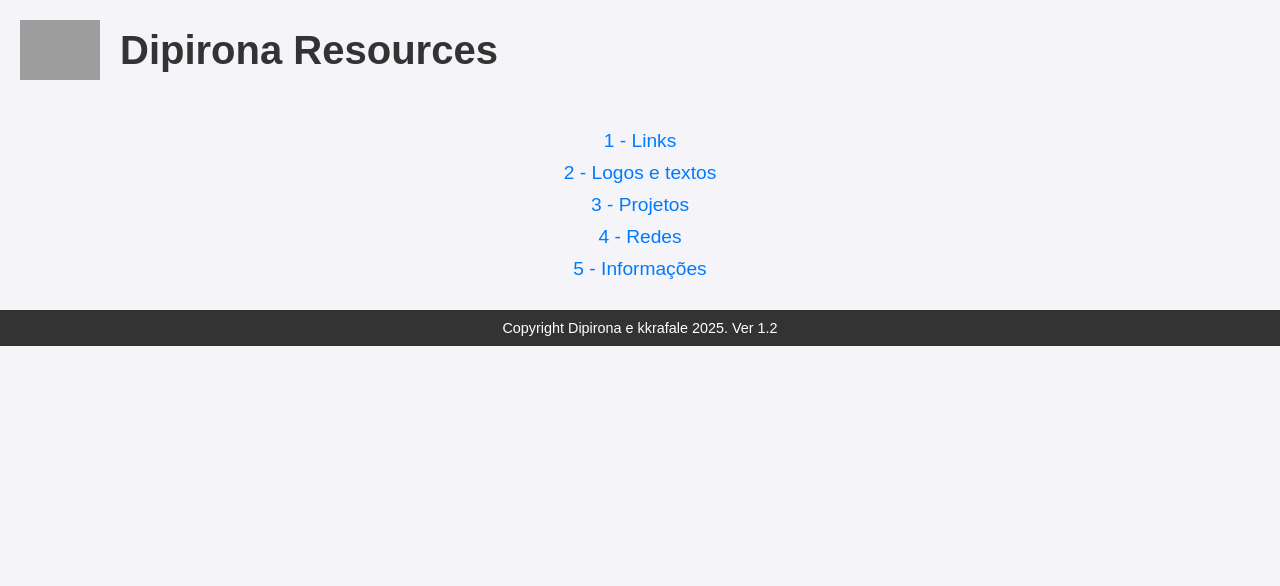
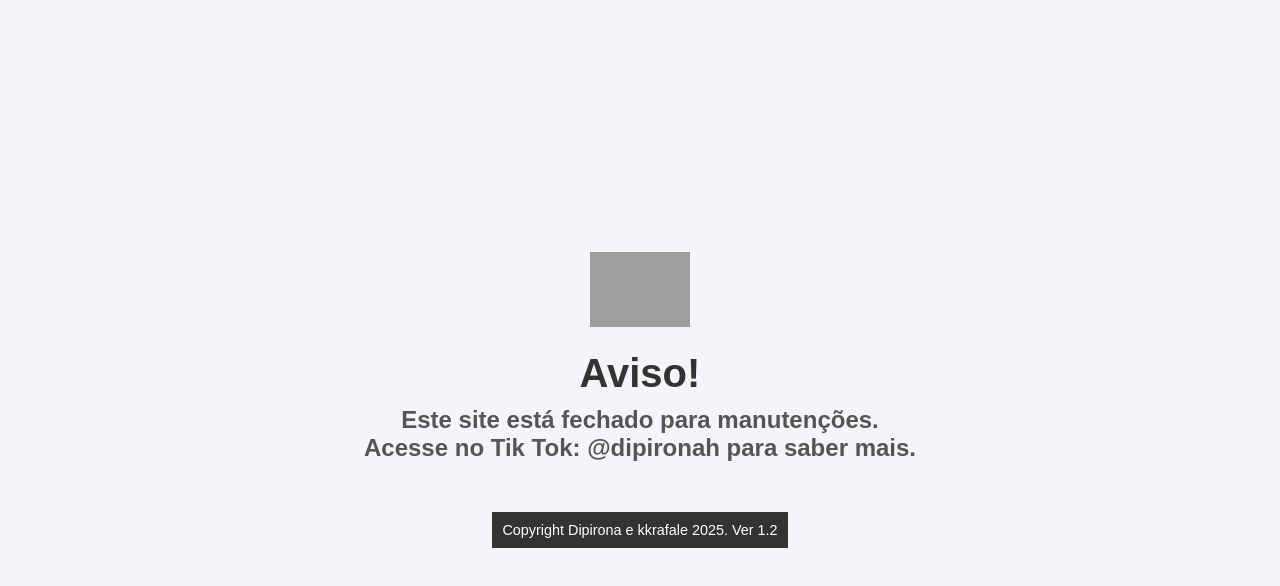
Before and after one commit to dipironah/dipironah.github.io, a plain HTML site: page index.html in a window 1280 px wide. Drawn offline with Linux system fonts and the light colour scheme; grey boxes are pictures that could not be loaded.

Commit message:
Update index.html

```diff
--- a/index.html
+++ b/index.html
@@ -1,8 +1,9 @@
+<!DOCTYPE html>
 <html lang="en">
 <head>
     <meta charset="UTF-8">
     <meta name="viewport" content="width=device-width, initial-scale=1.0">
-    <title>Dipirona Resources</title>
+    <title>Dipirona Resources - Aviso</title>
     <link rel="icon" href="https://raw.githubusercontent.com/dipironah/DipiR-FotoseTextos/refs/heads/main/DIPIR.png" type="image/png">
     <style>
         body {
@@ -10,42 +11,30 @@
             margin: 0;
             padding: 0;
             background-color: #f4f4f9;
-        }
-
-        header {
+            text-align: center;
             display: flex;
+            flex-direction: column;
+            justify-content: center;
             align-items: center;
-            padding: 20px;
-            text-align: left;
+            height: 100vh;
         }
 
         header img {
-            height: 60px;
-            margin-right: 20px;
+            max-width: 100px;
+            height: auto;
+            margin-bottom: 20px;
         }
 
-        header h1 {
+        h1 {
             font-size: 2.5em;
             color: #333;
             margin: 0;
         }
 
-        .link-container {
-            text-align: center;
-            margin-top: 30px;
-        }
-
-        .link-container a {
-            display: block;
-            margin: 10px 0;
-            font-size: 1.2em;
-            color: #007BFF;
-            text-decoration: none;
-            transition: color 0.3s;
-        }
-
-        .link-container a:hover {
-            color: #0056b3;
+        h2 {
+            font-size: 1.5em;
+            color: #555;
+            margin: 10px 0 20px;
         }
 
         footer {
@@ -60,18 +49,10 @@
 </head>
 <body>
     <header>
-        <img src="https://raw.githubusercontent.com/dipironah/DipiR-FotoseTextos/refs/heads/main/DIPIR.png" alt="Dipirona Resources Logo">
-        <h1>Dipirona Resources</h1>
+        <img src="https://raw.githubusercontent.com/dipironah/DipiR-FotoseTextos/refs/heads/main/DIPIR.png" alt="Dipirona Logo">
     </header>
-
-    <div class="link-container">
-        <a href="#">1 - Links</a>
-        <a href="https://dipironah.github.io/logosetextos.html">2 - Logos e textos</a>
-        <a href="#">3 - Projetos</a>
-        <a href="#">4 - Redes</a>
-        <a href="#">5 - Informações</a>
-    </div>
-
+    <h1>Aviso!</h1>
+    <h2>Este site está fechado para manutenções.<br>Acesse no Tik Tok: @dipironah para saber mais.</h2>
     <footer>
         Copyright Dipirona e kkrafale 2025. Ver 1.2
     </footer>
```
